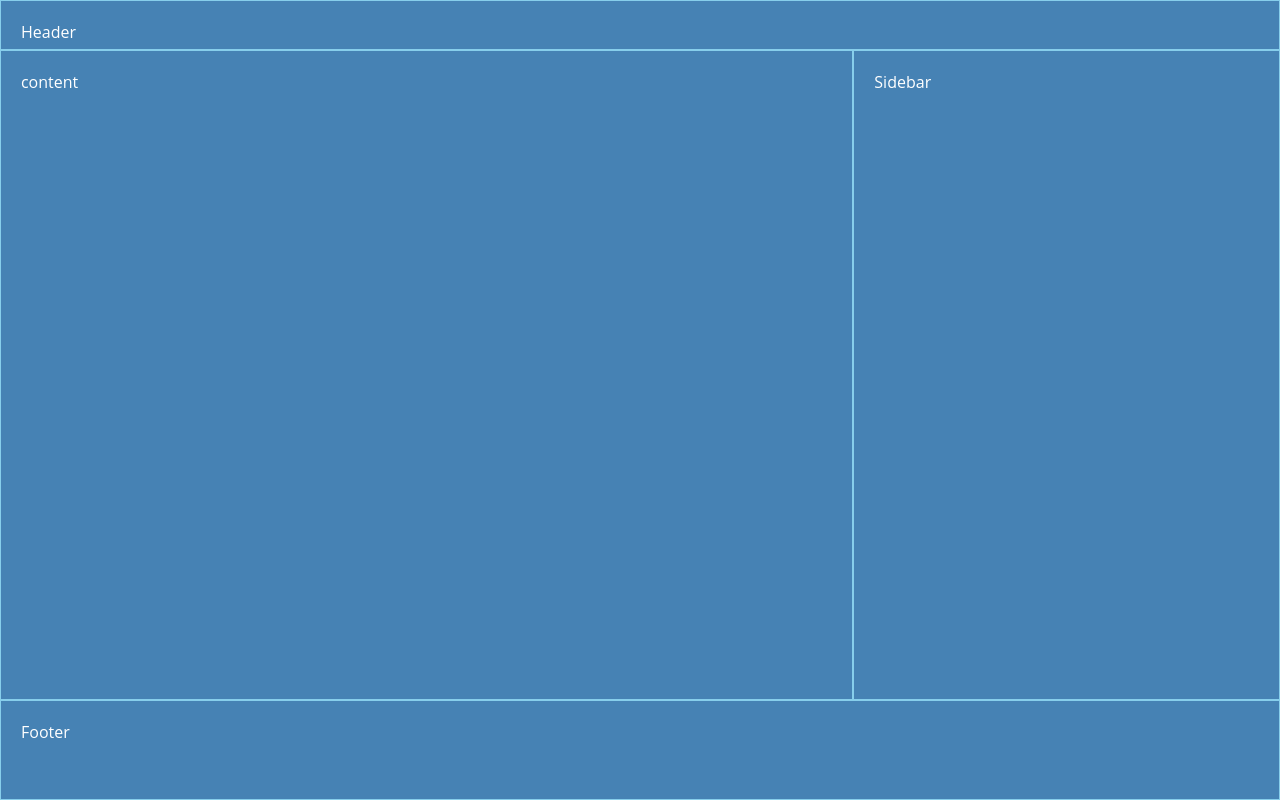
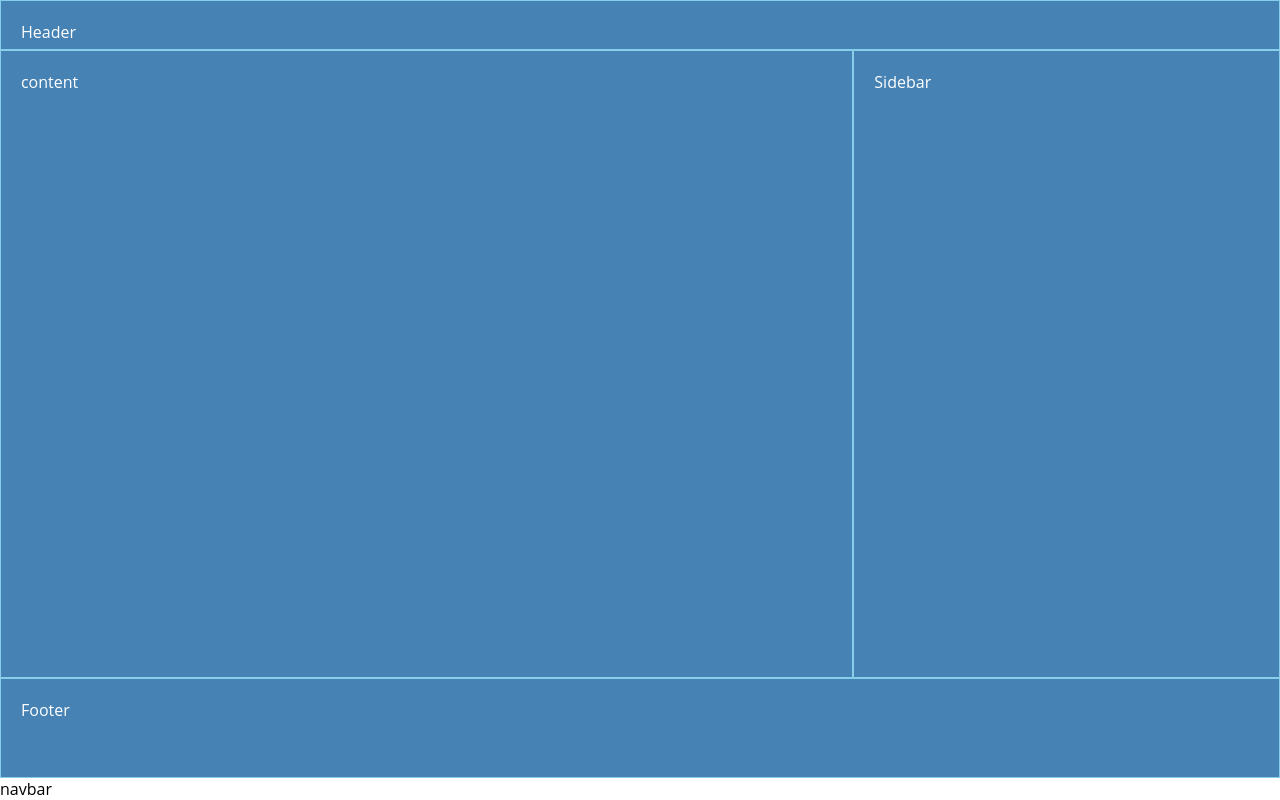
Before and after one commit to Priyankakumari2003/new-homepage, a plain HTML site: page grid.html in a window 1280 px wide. Drawn offline with Linux system fonts and the light colour scheme.

Commit message:
some small changes

```diff
--- a/grid.html
+++ b/grid.html
@@ -10,7 +10,11 @@
   <body>
     <header>Header</header>
     <main>content</main>
+      <nav>navbar</nav>
+
+
     <aside>Sidebar</aside>
+
     <footer>Footer</footer>
   </body>
 </html>
```
